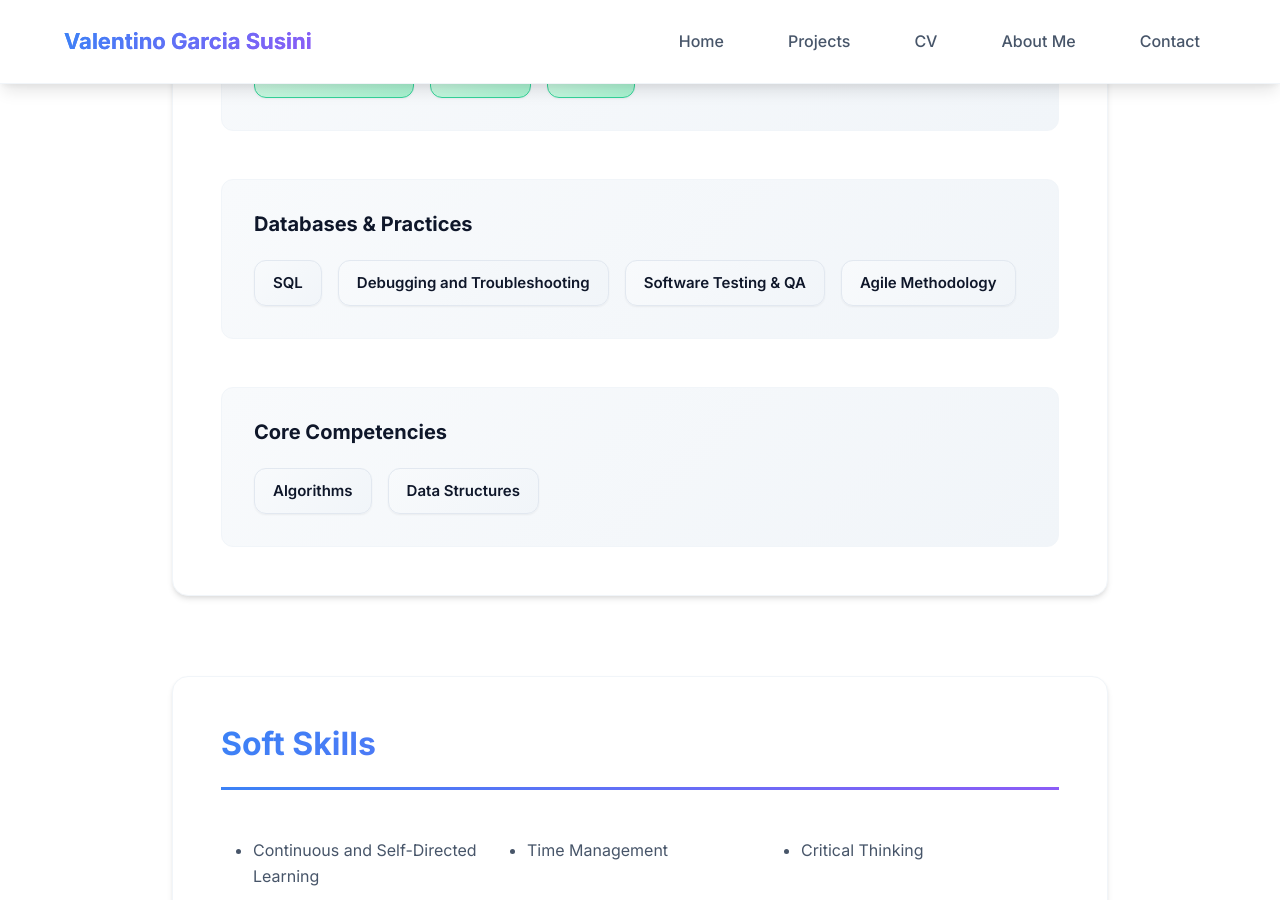
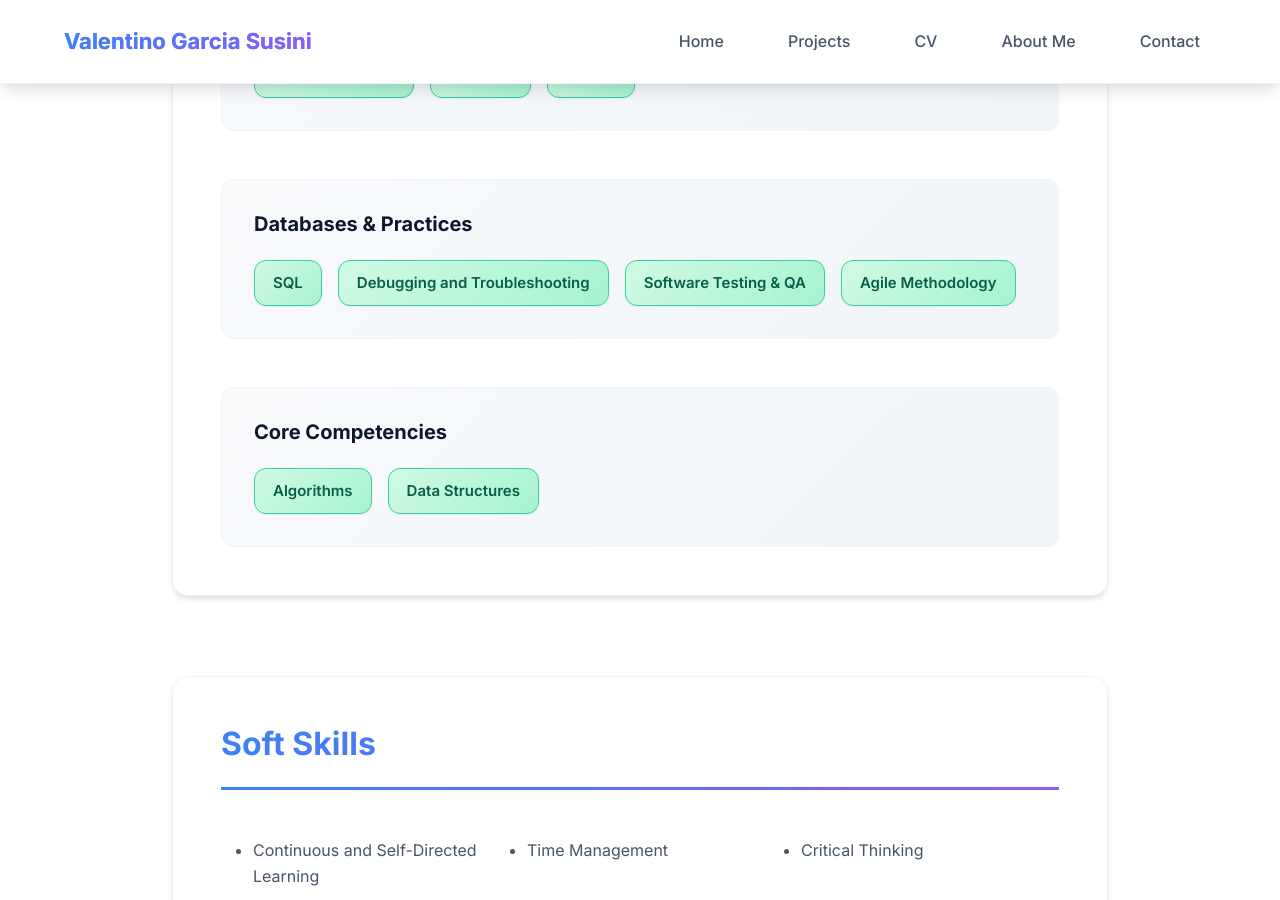
Before and after one commit to ValGSgit/ValGSgit, a Jekyll site: the page built from cv.html, in a window 1280 px wide and 900 px high, scrolled down 2901 px. Built offline with Jekyll 4.4.1, drawn with Linux system fonts in a browser that asks for light colours.

Commit message:
Fix phone number href format and CSS class consistency
Co-authored-by: ValGSgit <183604637+ValGSgit@users.noreply.github.com>

```diff
--- a/cv.html
+++ b/cv.html
@@ -120,18 +120,18 @@ body_class: cv-page
         <div class="skill-category">
           <h4>Databases & Practices</h4>
           <div class="skill-items">
-            <span class="skill-badge">SQL</span>
-            <span class="skill-badge">Debugging and Troubleshooting</span>
-            <span class="skill-badge">Software Testing & QA</span>
-            <span class="skill-badge">Agile Methodology</span>
+            <span class="skill-badge proficient">SQL</span>
+            <span class="skill-badge proficient">Debugging and Troubleshooting</span>
+            <span class="skill-badge proficient">Software Testing & QA</span>
+            <span class="skill-badge proficient">Agile Methodology</span>
           </div>
         </div>
 
         <div class="skill-category">
           <h4>Core Competencies</h4>
           <div class="skill-items">
-            <span class="skill-badge">Algorithms</span>
-            <span class="skill-badge">Data Structures</span>
+            <span class="skill-badge proficient">Algorithms</span>
+            <span class="skill-badge proficient">Data Structures</span>
           </div>
         </div>
       </div>
--- a/index.html
+++ b/index.html
@@ -255,7 +255,7 @@ body_class: home-page
       <div class="contact-card">
         <div class="contact-icon">📱</div>
         <h3>Phone</h3>
-        <a href="tel:+436767504183">+43 676 750 41 83</a>
+        <a href="tel:+43676750418３">+43 676 750 41 83</a>
       </div>
       <div class="contact-card">
         <div class="contact-icon">🌍</div>
```
